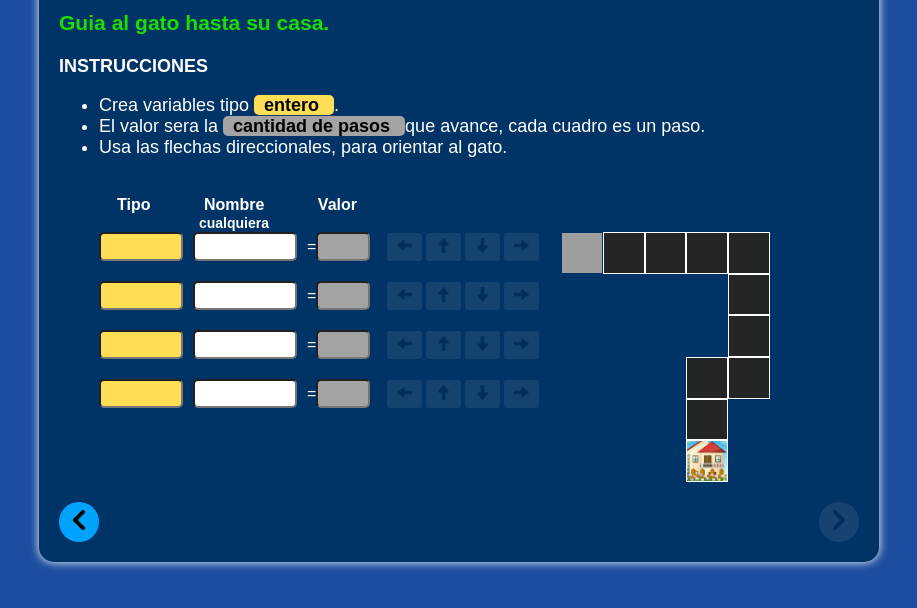
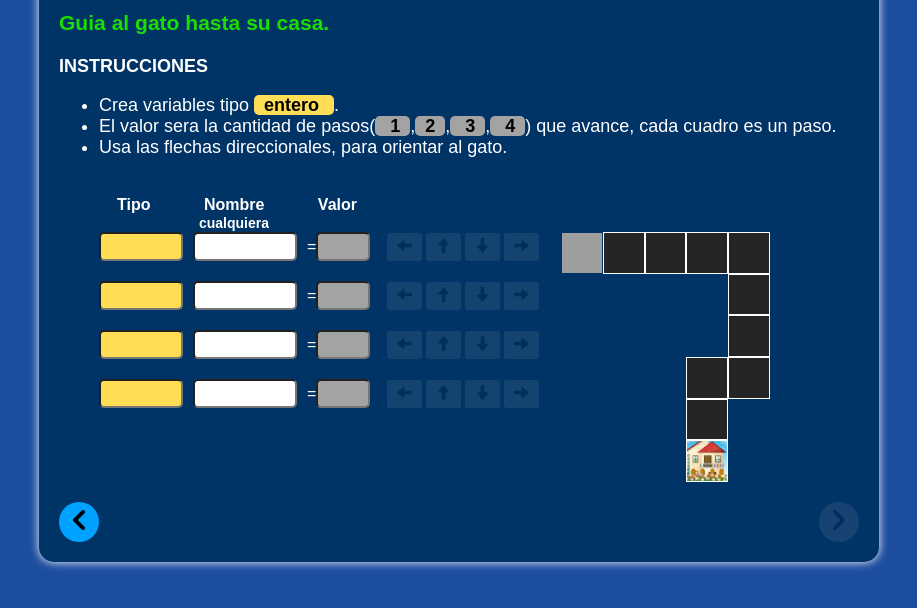
Before and after one commit to SusanaMA2/JUEGO, a plain HTML site: page version3 entero/jentero.html in a window 1280 px wide. Shown: the part 142-750 px from the top of the page, without its empty margins (181-1098 px from the left). Drawn offline with Linux system fonts and the light colour scheme; grey boxes are pictures that could not be loaded.

Commit message:
Update jentero.html

```diff
--- a/version3 entero/jentero.html
+++ b/version3 entero/jentero.html
@@ -20,7 +20,7 @@
 
 			<ul>
 				<li>Crea variables tipo <span class="keyword"> entero </span>.</li>
-				<li>El valor sera la <span class="keyword5"> cantidad de pasos </span> que avance, cada cuadro es un paso.</li>
+				<li>El valor sera la cantidad de pasos(<span class="keyword5"> 1</span>,<span class="keyword5">2</span>,<span class="keyword5"> 3</span>,<span class="keyword5"> 4</span>) que avance, cada cuadro es un paso.</li>
 				<li>Usa las flechas direccionales, para orientar al gato.</li>
 			</ul>
 
```
